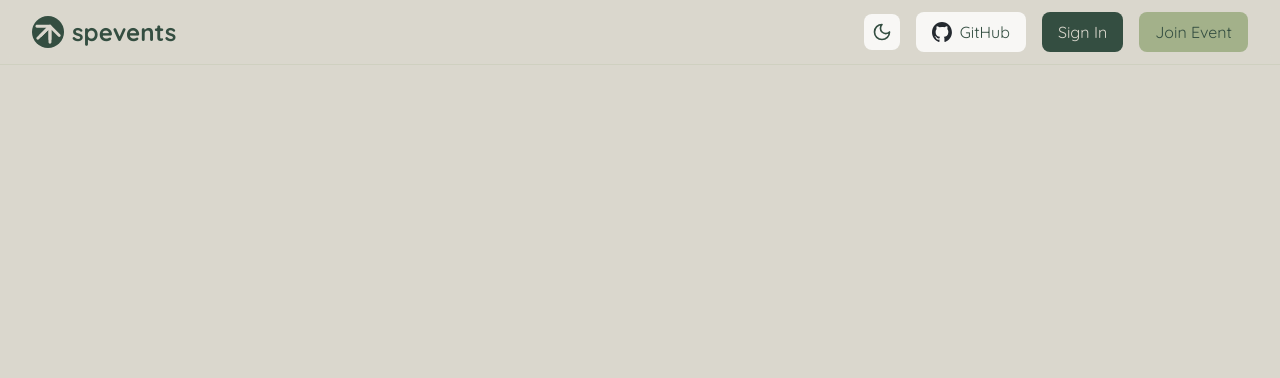
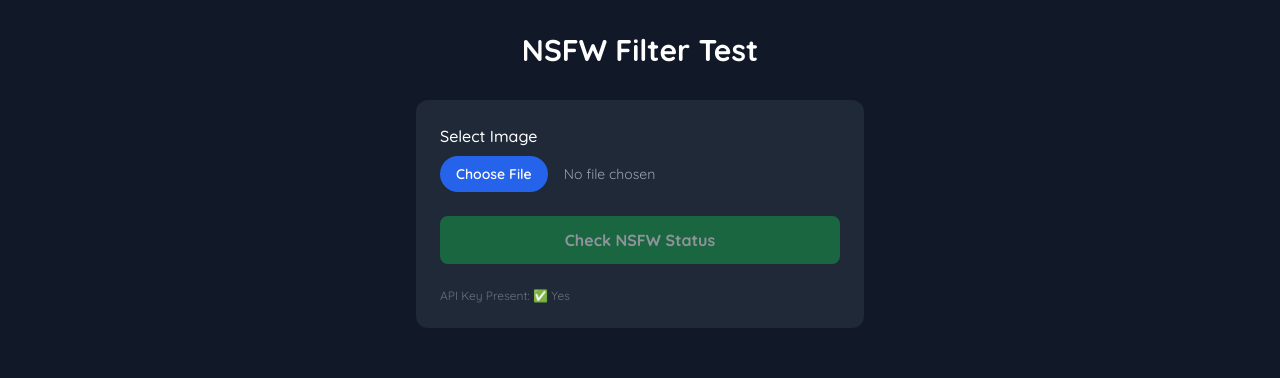
Before and after one commit to spevents/spevents-frontend, a React (Vite) app: page /test-nsfw in a window 1280 px wide. Before the commit this address led to /. Shown: the top 378 px of the page. Built offline with nearby package versions, Linux system fonts and the light colour scheme; no server answers.

Commit message:
adding nsfw filter

```diff
--- a/src/App.tsx
+++ b/src/App.tsx
@@ -11,6 +11,7 @@ import { GuestLanding } from "./pages/guest/GuestLanding";
 import { OnboardingPage } from "./pages/HostRoutes/OnboardingPage";
 import { RouteGuard } from "./components/auth/RouteGuard";
 import { SignInPage } from "./components/auth/SignInPage";
+import TestNSFW from "./pages/TestNSFW";
 
 export default function App() {
   const currentDomain = window.location.hostname;
@@ -72,6 +73,7 @@ export default function App() {
           <Routes>
             <Route path="/" element={<LandingPage />} />
             <Route path="/signin" element={<SignInPage />} />
+            <Route path="/test-nsfw" element={<TestNSFW />} />
             <Route path="/guest/*" element={<GuestRoutes />} />
 
             <Route
--- a/src/components/PhotoReview/PhotoReview.tsx
+++ b/src/components/PhotoReview/PhotoReview.tsx
@@ -283,12 +283,35 @@
 //         }
 //         const blob = await response.blob();
 //         console.log("✅ Blob created, size:", blob.size);
-
+//
 //         // Convert blob to File object
 //         const fileName = `photo-${Date.now()}.jpg`;
 //         const file = new File([blob], fileName, { type: "image/jpeg" });
 //         console.log("📦 Created File object:", fileName);
-
+//
+//         // NSFW Check
+//         console.log("🛡️ Checking for NSFW content...");
+//         const nsfwResult = await checkNSFW(file);
+//
+//         if (nsfwResult.isNSFW) {
+//            console.warn("🚫 NSFW content detected:", nsfwResult);
+//            alert("This photo cannot be uploaded as it was detected as inappropriate.");
+//
+//            // Stop upload process
+//            setIsUploading(false);
+//            setProcessingPhotos((prev) => {
+//              const newSet = new Set(prev);
+//              newSet.delete(photo.id);
+//              return newSet;
+//            });
+//            setExitDirection(null);
+//
+//            // Add back to photos list if it was removed (it was filtered out at start of function)
+//            setPhotos((prev) => [...prev, photo]);
+//            return;
+//         }
+//         console.log("✅ NSFW check passed:", nsfwResult);
+//
 //         // ✅ FIXED: Use the new uploadPhoto flow
 //         console.log("☁️ Starting Vercel Blob upload...");
 
@@ -620,6 +643,7 @@ import { useSwipeable } from "react-swipeable";
 
 // Backend API calls
 import { getPresignedUrl, uploadPhoto } from "@/services/api";
+import { checkNSFW } from "@/services/nsfw";
 
 // Local storage utilities for temp photos
 const getTempPhotos = (eventId: string): Photo[] => {
@@ -644,11 +668,11 @@ const storeUploadedPhoto = (
   eventId: string,
   photoUrl: string,
   fileName: string,
-  guestId: string
+  guestId: string,
 ): void => {
   try {
     const uploaded = JSON.parse(
-      localStorage.getItem(`uploaded_photos_${eventId}`) || "[]"
+      localStorage.getItem(`uploaded_photos_${eventId}`) || "[]",
     );
 
     uploaded.push({
@@ -662,7 +686,7 @@ const storeUploadedPhoto = (
 
     localStorage.setItem(
       `uploaded_photos_${eventId}`,
-      JSON.stringify(uploaded)
+      JSON.stringify(uploaded),
     );
 
     console.log("✅ Stored uploaded photo:", {
@@ -800,7 +824,7 @@ export default function PhotoReview() {
 
   const [photos, setPhotos] = useState<Photo[]>([]);
   const [processingPhotos, setProcessingPhotos] = useState<Set<number>>(
-    new Set()
+    new Set(),
   );
   const [dragPosition, setDragPosition] = useState<number>(0);
   const [screenHeight, setScreenHeight] = useState(0);
@@ -808,11 +832,11 @@ export default function PhotoReview() {
   const [isUploading, setIsUploading] = useState(false);
   const [currentPhotoIndex, setCurrentPhotoIndex] = useState(0);
   const [exitDirection, setExitDirection] = useState<"up" | "down" | null>(
-    null
+    null,
   );
 
   const [swipeDirection, setSwipeDirection] = useState<"left" | "right" | null>(
-    null
+    null,
   );
   const [horizontalDrag, setHorizontalDrag] = useState(0);
   const [isHorizontalDragging, setIsHorizontalDragging] = useState(false);
@@ -916,6 +940,31 @@ export default function PhotoReview() {
         const file = new File([blob], fileName, { type: "image/jpeg" });
         console.log("📦 Created File object:", fileName);
 
+        // NSFW Check
+        console.log("🛡️ Checking for NSFW content...");
+        const nsfwResult = await checkNSFW(file);
+
+        if (nsfwResult.isNSFW) {
+          console.warn("🚫 NSFW content detected:", nsfwResult);
+          alert(
+            "This photo cannot be uploaded as it was detected as inappropriate.",
+          );
+
+          // Stop upload process
+          setIsUploading(false);
+          setProcessingPhotos((prev) => {
+            const newSet = new Set(prev);
+            newSet.delete(photo.id);
+            return newSet;
+          });
+          setExitDirection(null);
+
+          // Add back to photos list if it was removed (it was filtered out at start of function)
+          setPhotos((prev) => [...prev, photo]);
+          return;
+        }
+        console.log("✅ NSFW check passed:", nsfwResult);
+
         console.log("☁️ Starting upload...");
 
         // Get upload params
@@ -958,7 +1007,7 @@ export default function PhotoReview() {
 
         // Update local temp storage to remove uploaded photo
         const tempPhotos = getTempPhotos(actualEventId).filter(
-          (p: Photo) => p.id !== photo.id
+          (p: Photo) => p.id !== photo.id,
         );
         storeTempPhotos(actualEventId, tempPhotos);
 
@@ -987,7 +1036,7 @@ export default function PhotoReview() {
 
       if (actualEventId) {
         const tempPhotos = getTempPhotos(actualEventId).filter(
-          (p: Photo) => p.id !== photo.id
+          (p: Photo) => p.id !== photo.id,
         );
         storeTempPhotos(actualEventId, tempPhotos);
       }
--- a/src/env.d.ts
+++ b/src/env.d.ts
@@ -18,6 +18,7 @@ interface ImportMetaEnv {
   readonly VITE_S3_BUCKET_NAME: string;
   readonly VITE_CLOUDFRONT_URL: string;
   readonly VITE_BYPASS_AUTH: string;
+  readonly VITE_HUGGING_FACE_API_KEY: string;
 }
 
 interface ImportMeta {
--- /dev/null
+++ b/src/pages/TestNSFW.tsx
@@ -0,0 +1,100 @@
+import { useState } from "react";
+import { checkNSFW, NSFWCheckResponse } from "@/services/nsfw";
+
+export default function TestNSFW() {
+  const [file, setFile] = useState<File | null>(null);
+  const [result, setResult] = useState<NSFWCheckResponse | null>(null);
+  const [loading, setLoading] = useState(false);
+  const [preview, setPreview] = useState<string | null>(null);
+
+  const handleFileChange = (e: React.ChangeEvent<HTMLInputElement>) => {
+    if (e.target.files && e.target.files[0]) {
+      const selectedFile = e.target.files[0];
+      setFile(selectedFile);
+      setPreview(URL.createObjectURL(selectedFile));
+      setResult(null);
+    }
+  };
+
+  const handleCheck = async () => {
+    if (!file) return;
+    setLoading(true);
+    try {
+      const res = await checkNSFW(file);
+      setResult(res);
+    } catch (error) {
+      console.error(error);
+    } finally {
+      setLoading(false);
+    }
+  };
+
+  return (
+    <div className="min-h-screen bg-gray-900 text-white p-8 flex flex-col items-center">
+      <h1 className="text-3xl font-bold mb-8">NSFW Filter Test</h1>
+
+      <div className="bg-gray-800 p-6 rounded-xl w-full max-w-md space-y-6">
+        <div>
+          <label className="block mb-2 font-medium">Select Image</label>
+          <input
+            type="file"
+            accept="image/*"
+            onChange={handleFileChange}
+            className="block w-full text-sm text-gray-400
+              file:mr-4 file:py-2 file:px-4
+              file:rounded-full file:border-0
+              file:text-sm file:font-semibold
+              file:bg-blue-600 file:text-white
+              hover:file:bg-blue-700"
+          />
+        </div>
+
+        {preview && (
+          <div className="relative aspect-video bg-black rounded-lg overflow-hidden">
+            <img
+              src={preview}
+              alt="Preview"
+              className="w-full h-full object-contain"
+            />
+          </div>
+        )}
+
+        <button
+          onClick={handleCheck}
+          disabled={!file || loading}
+          className="w-full py-3 bg-green-600 hover:bg-green-700 disabled:opacity-50 disabled:cursor-not-allowed rounded-lg font-bold transition-colors"
+        >
+          {loading ? "Checking..." : "Check NSFW Status"}
+        </button>
+
+        {result && (
+          <div
+            className={`p-4 rounded-lg border ${result.isNSFW ? "border-red-500 bg-red-900/20" : "border-green-500 bg-green-900/20"}`}
+          >
+            <h3
+              className={`text-xl font-bold mb-2 ${result.isNSFW ? "text-red-400" : "text-green-400"}`}
+            >
+              {result.isNSFW ? "🚫 BLOCKED (NSFW)" : "✅ ALLOWED (Safe)"}
+            </h3>
+            <div className="space-y-1 text-sm font-mono">
+              <p>
+                Label: <span className="text-yellow-400">{result.label}</span>
+              </p>
+              <p>
+                Score:{" "}
+                <span className="text-yellow-400">
+                  {(result.score * 100).toFixed(2)}%
+                </span>
+              </p>
+            </div>
+          </div>
+        )}
+
+        <div className="text-xs text-gray-500 mt-4">
+          API Key Present:{" "}
+          {import.meta.env.VITE_HUGGING_FACE_API_KEY ? "✅ Yes" : "❌ No"}
+        </div>
+      </div>
+    </div>
+  );
+}
--- /dev/null
+++ b/src/services/nsfw.ts
@@ -0,0 +1,82 @@
+const HUGGING_FACE_API_URL =
+  "https://api-inference.huggingface.co/models/TostAI/nsfw-image-detection-large";
+
+interface NSFWResult {
+  label: string;
+  score: number;
+}
+
+export interface NSFWCheckResponse {
+  isNSFW: boolean;
+  score: number;
+  label: string;
+}
+
+export async function checkNSFW(file: File): Promise<NSFWCheckResponse> {
+  const apiKey = import.meta.env.VITE_HUGGING_FACE_API_KEY;
+  console.log(
+    "🔍 checkNSFW called with file:",
+    file.name,
+    "API Key present:",
+    !!apiKey,
+  );
+
+  if (!apiKey) {
+    console.warn("Missing VITE_HUGGING_FACE_API_KEY, skipping NSFW check.");
+    return { isNSFW: false, score: 0, label: "skipped" };
+  }
+
+  try {
+    const response = await fetch(HUGGING_FACE_API_URL, {
+      method: "POST",
+      headers: {
+        Authorization: `Bearer ${apiKey}`,
+        "Content-Type": file.type,
+      },
+      body: file,
+    });
+
+    if (!response.ok) {
+      const errorText = await response.text();
+      console.error("NSFW Check API Error:", response.status, errorText);
+      // Fail open (allow upload) or fail closed (block upload) depending on policy.
+      // For now, we'll log error and return false to not block users if API fails.
+      return { isNSFW: false, score: 0, label: "error" };
+    }
+
+    const result: NSFWResult[] = await response.json();
+
+    // The model returns an array of objects like [{ label: "nsfw", score: 0.9 }, { label: "normal", score: 0.1 }]
+    // We need to find the "nsfw" label and check its score.
+    // Note: The specific labels for TostAI/nsfw-image-detection-large might vary,
+    // but usually it's "nsfw" vs "normal" or similar classes.
+    // Let's inspect the output structure based on standard image classification.
+
+    // Common labels for this model are often 'nsfw', 'sexy', 'porn', 'hentai' vs 'neutral', 'drawings'.
+    // However, TostAI model specifically might just have 'nsfw' and 'normal'.
+    // Let's assume standard behavior: if the top result is NSFW-related with high confidence.
+
+    // Let's look for specific NSFW labels.
+    const nsfwLabels = ["nsfw", "porn", "hentai", "sexy"];
+
+    // Find the highest scoring label
+    const topResult = result.reduce((prev, current) =>
+      prev.score > current.score ? prev : current,
+    );
+
+    const isNSFW =
+      nsfwLabels.includes(topResult.label.toLowerCase()) &&
+      topResult.score > 0.7;
+
+    console.log("NSFW Check Result:", { isNSFW, topResult });
+
+    return {
+      isNSFW,
+      score: topResult.score,
+      label: topResult.label,
+    };
+  } catch (error) {
+    console.error("Error checking NSFW:", error);
+    return { isNSFW: false, score: 0, label: "exception" };
+  }
+}
```
Also changed, not shown: src/components/PhotoSlideshow.tsx (+4 -4 lines), src/components/guest/GuestDashboard.tsx (+4 -4 lines), src/pages/HostRoutes/hooks/usePhotoManagement.tsx (+16 -16 lines), src/services/api.ts (+19 -19 lines). Lines whose indentation alone changed are shown as unchanged.
